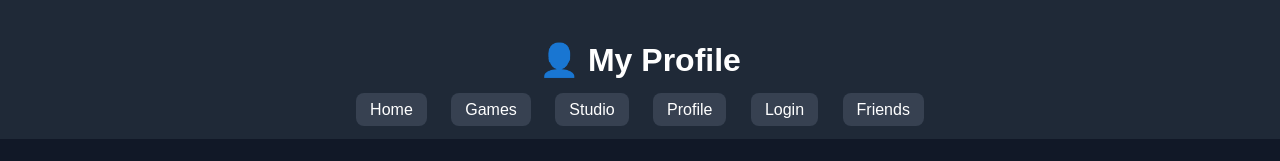
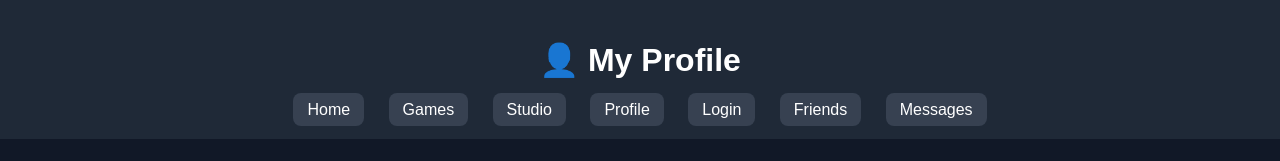
Before and after one commit to Elay319/elayblox, a plain HTML site: page profile.html in a window 1280 px wide. Shown: the top 161 px of the page. Drawn offline with Linux system fonts and the light colour scheme; sample sign-in values are in the browser's storage.

Commit message:
Update profile.html

```diff
--- a/profile.html
+++ b/profile.html
@@ -19,6 +19,7 @@
     <a href="profile.html">Profile</a>
     <a href="login.html">Login</a>
     <a href="friends.html">Friends</a>
+    <a href="messages.html">Messages</a>
   </nav>
 </header>
 
```
